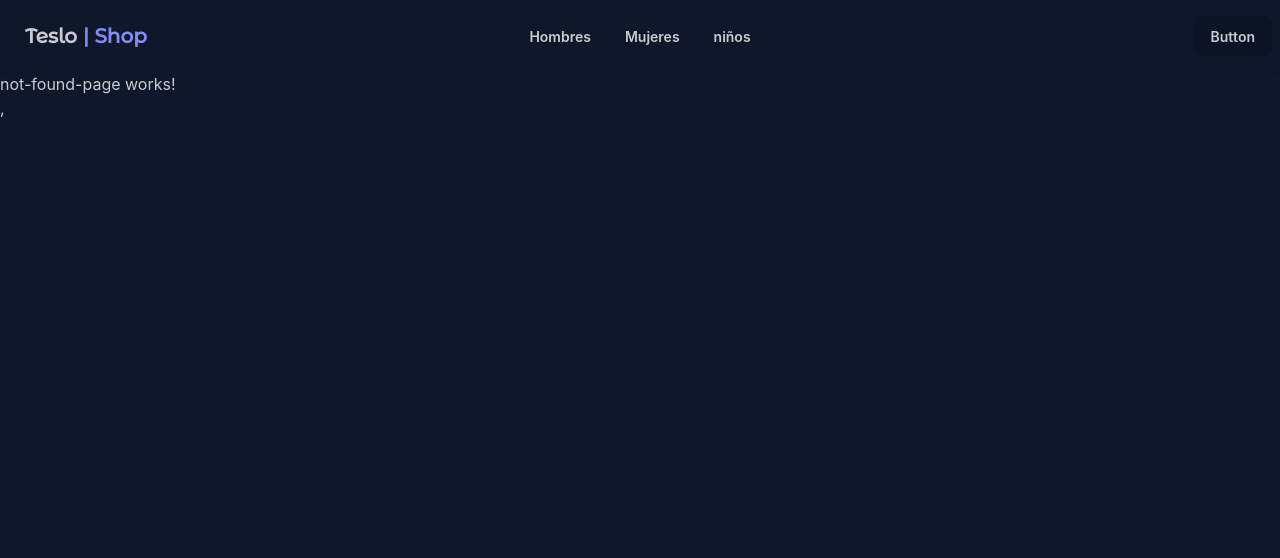
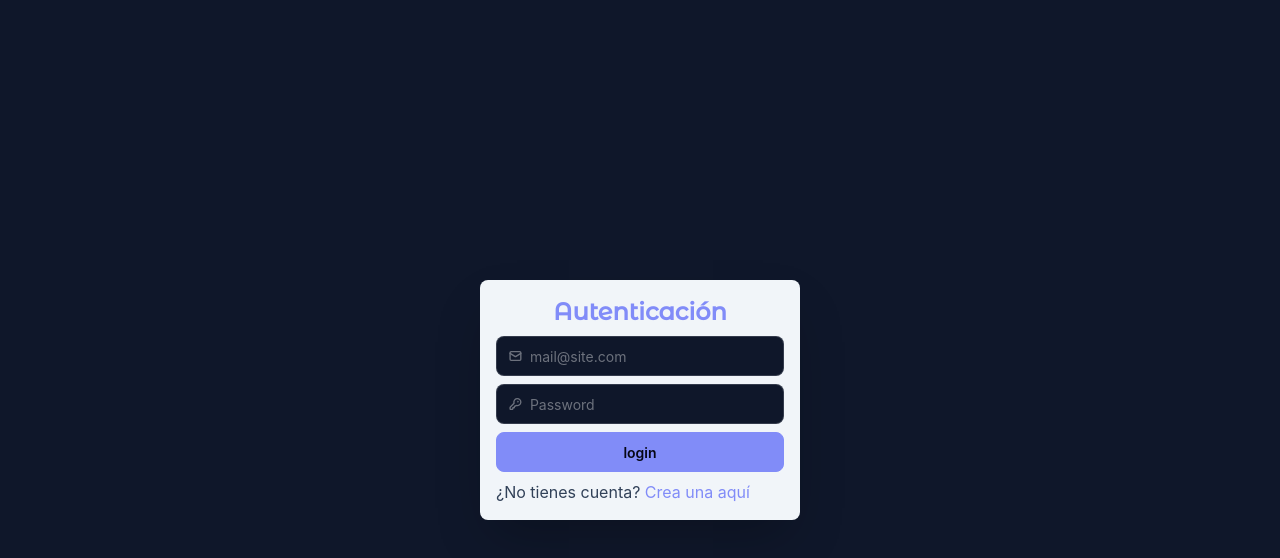
Before and after one commit to Antonio-Borrero/teslo-shop-angular, an Angular app: page /auth/login in a window 1280 px wide. Shown: the top 558 px of the page. Built offline with nearby package versions, Linux system fonts and the light colour scheme.

Commit message:
feat: add login and register pages with routes

```diff
--- a/src/app/app.routes.ts
+++ b/src/app/app.routes.ts
@@ -1,6 +1,10 @@
 import { Routes } from '@angular/router';
 
 export const routes: Routes = [
+  {
+    path: 'auth',
+    loadChildren: () => import('./auth/auth.routes'),
+  },
   {
     path: '',
     loadChildren: () => import('./store-front/store-front.routes'),
--- /dev/null
+++ b/src/app/auth/auth.routes.ts
@@ -0,0 +1,27 @@
+import { Routes } from '@angular/router';
+import { AuthLayout } from './layout/auth-layout/auth-layout';
+import { LoginPage } from './pages/login-page/login-page';
+import { RegisterPage } from './pages/register-page/register-page';
+
+export const authRoutes: Routes = [
+  {
+    path: '',
+    component: AuthLayout,
+    children: [
+      {
+        path: 'login',
+        component: LoginPage,
+      },
+      {
+        path: 'register',
+        component: RegisterPage,
+      },
+      {
+        path: '**',
+        redirectTo: 'login',
+      },
+    ],
+  },
+];
+
+export default authRoutes;
--- /dev/null
+++ b/src/app/auth/layout/auth-layout/auth-layout.html
@@ -0,0 +1,8 @@
+<div class="flex items-center justify-center min-h-screen">
+  <div class="w-full max-w-xs bg-slate-100 shadow-2xl rounded-lg p-4">
+    <h1 class="text-2xl font-montserrat font-bold text-secondary text-center mb-2">
+      Autenticación
+    </h1>
+    <router-outlet />
+  </div>
+</div>
--- /dev/null
+++ b/src/app/auth/layout/auth-layout/auth-layout.ts
@@ -0,0 +1,9 @@
+import { Component } from '@angular/core';
+import { RouterOutlet } from '@angular/router';
+
+@Component({
+  selector: 'app-auth-layout',
+  imports: [RouterOutlet],
+  templateUrl: './auth-layout.html',
+})
+export class AuthLayout {}
--- /dev/null
+++ b/src/app/auth/pages/login-page/login-page.html
@@ -0,0 +1,53 @@
+<form class="gap-2 flex flex-col">
+  <label class="input validator">
+    <svg class="h-[1em] opacity-50" xmlns="http://www.w3.org/2000/svg" viewBox="0 0 24 24">
+      <g
+        stroke-linejoin="round"
+        stroke-linecap="round"
+        stroke-width="2.5"
+        fill="none"
+        stroke="currentColor"
+      >
+        <rect width="20" height="16" x="2" y="4" rx="2"></rect>
+        <path d="m22 7-8.97 5.7a1.94 1.94 0 0 1-2.06 0L2 7"></path>
+      </g>
+    </svg>
+    <input type="email" placeholder="mail@site.com" required />
+  </label>
+  <div class="validator-hint hidden">Enter valid email address</div>
+  <label class="input validator">
+    <svg class="h-[1em] opacity-50" xmlns="http://www.w3.org/2000/svg" viewBox="0 0 24 24">
+      <g
+        stroke-linejoin="round"
+        stroke-linecap="round"
+        stroke-width="2.5"
+        fill="none"
+        stroke="currentColor"
+      >
+        <path
+          d="M2.586 17.414A2 2 0 0 0 2 18.828V21a1 1 0 0 0 1 1h3a1 1 0 0 0 1-1v-1a1 1 0 0 1 1-1h1a1 1 0 0 0 1-1v-1a1 1 0 0 1 1-1h.172a2 2 0 0 0 1.414-.586l.814-.814a6.5 6.5 0 1 0-4-4z"
+        ></path>
+        <circle cx="16.5" cy="7.5" r=".5" fill="currentColor"></circle>
+      </g>
+    </svg>
+    <input
+      type="password"
+      required
+      placeholder="Password"
+      minlength="8"
+      pattern="(?=.*\d)(?=.*[a-z])(?=.*[A-Z]).{8,}"
+      title="Must be more than 8 characters, including number, lowercase letter, uppercase letter"
+    />
+  </label>
+  <p class="validator-hint hidden">
+    Must be more than 8 characters, including
+    <br />At least one number <br />At least one lowercase letter <br />At least one uppercase
+    letter
+  </p>
+  <button class="btn btn-secondary" type="submit">login</button>
+
+  <p class="text-slate-700">
+    ¿No tienes cuenta?
+    <a routerLink="/auth/register" class="text-secondary">Crea una aquí</a>
+  </p>
+</form>
--- /dev/null
+++ b/src/app/auth/pages/login-page/login-page.ts
@@ -0,0 +1,9 @@
+import { Component } from '@angular/core';
+import { RouterLink } from '@angular/router';
+
+@Component({
+  selector: 'app-login-page',
+  imports: [RouterLink],
+  templateUrl: './login-page.html',
+})
+export class LoginPage {}
--- /dev/null
+++ b/src/app/auth/pages/register-page/register-page.html
@@ -0,0 +1 @@
+<p>register-page works!</p>,
--- /dev/null
+++ b/src/app/auth/pages/register-page/register-page.ts
@@ -0,0 +1,8 @@
+import { Component } from '@angular/core';
+
+@Component({
+  selector: 'app-register-page',
+  imports: [],
+  templateUrl: './register-page.html',
+})
+export class RegisterPage { }
```
